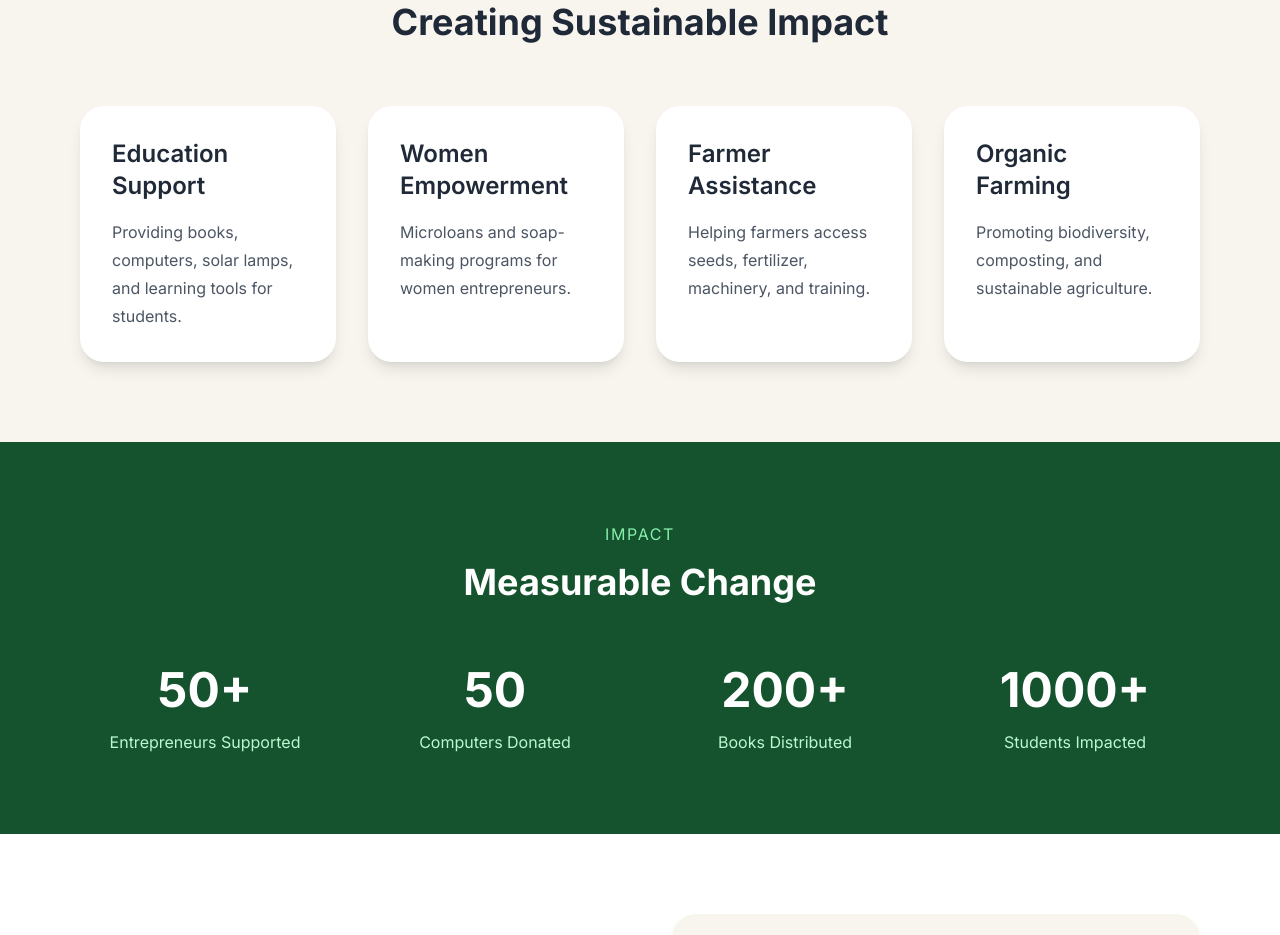
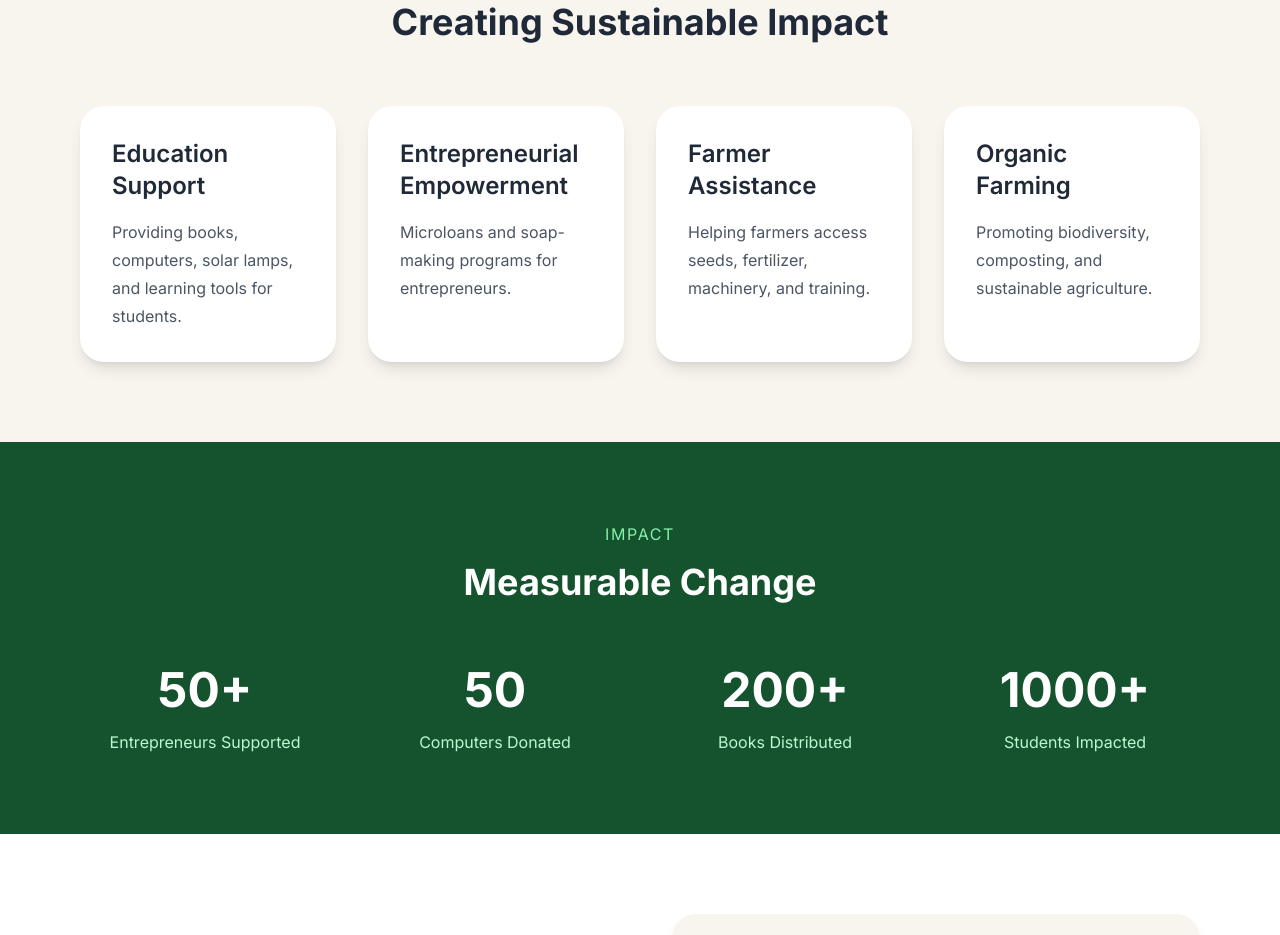
Before and after one commit to sboamah/wudome-app, a Next.js app: page / in a window 1280 px wide. Shown: the part 1680-2615 px from the top of the page. Built offline with nearby package versions, Linux system fonts and the light colour scheme.

Commit message:
change wording

```diff
--- a/app/components/ProjectsSection.tsx
+++ b/app/components/ProjectsSection.tsx
@@ -6,9 +6,9 @@ const projects = [
         "Providing books, computers, solar lamps, and learning tools for students.",
     },
     {
-      title: "Women Empowerment",
+      title: "Entrepreneurial Empowerment",
       description:
-        "Microloans and soap-making programs for women entrepreneurs.",
+        "Microloans and soap-making programs for entrepreneurs.",
     },
     {
       title: "Farmer Assistance",
```
